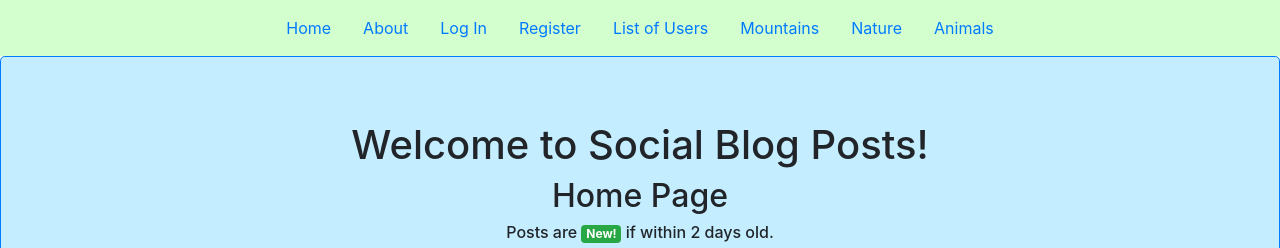
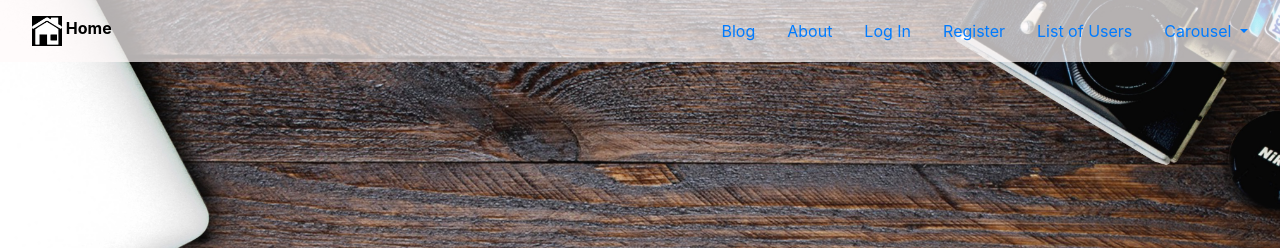
Before and after one commit to andyz123/AndyZhengBlog, a Flask app: page / in a window 1280 px wide. Shown: the top 248 px of the page. Run offline with Flask 2, Linux system fonts and the light colour scheme; data comes from the database, SQL or seed files in the repository; some libraries are stand-ins or nearby versions.

Commit message:
Huge Revamp PT.1
More to come.

```diff
--- a/BlogWebsiteProject/socialblogproject/core/views.py
+++ b/BlogWebsiteProject/socialblogproject/core/views.py
@@ -5,22 +5,30 @@ core = Blueprint('core', __name__)
 
 @core.route('/')
 def index():
+	return render_template('index.html')
+
+@core.route('/blog')
+def blog():
 	page = request.args.get('page', 1, type=int)
-	blog_posts = BlogPost.query.order_by(BlogPost.date.desc()).paginate(page=page,per_page=10)
-	return render_template('index.html', blog_posts = blog_posts)
+	blog_posts = BlogPost.query.order_by(BlogPost.date.desc()).paginate(page=page,per_page=5)
+	return render_template('blog.html', blog_posts = blog_posts)
 
 @core.route('/about')
 def about():
 	return render_template('about.html')
 
-@core.route('/mountains')
-def mountains():
-	return render_template('mountains.html')
+@core.route('/technology')
+def technology():
+	return render_template('technology.html')
+
+@core.route('/audiogear')
+def audiogear():
+	return render_template('audiogear.html')
+
+@core.route('/animals')
+def animals():
+	return render_template('animals.html')
 
 @core.route('/nature')
 def nature():
 	return render_template('nature.html')
-
-@core.route('/animals')
-def animals():
-	return render_template('animals.html')
--- /dev/null
+++ b/BlogWebsiteProject/socialblogproject/static/styles/styles.css
@@ -0,0 +1,3 @@
+#nav1{
+	background: rgba(255,250,250,0.7);
+}
--- a/BlogWebsiteProject/socialblogproject/templates/animals.html
+++ b/BlogWebsiteProject/socialblogproject/templates/animals.html
@@ -1,5 +1,6 @@
 {% extends 'base.html' %}
 {% block content %}
+
 <div class="container" align="center">
 <span class="badge badge-pill badge-warning">All images are found on Unsplashed.com </span>
 </div>
--- a/BlogWebsiteProject/socialblogproject/templates/base.html
+++ b/BlogWebsiteProject/socialblogproject/templates/base.html
@@ -5,14 +5,18 @@
 	<script src="https://code.jquery.com/jquery-3.3.1.slim.min.js" integrity="sha384-q8i/X+965DzO0rT7abK41JStQIAqVgRVzpbzo5smXKp4YfRvH+8abtTE1Pi6jizo" crossorigin="anonymous"></script>
 	<script src="https://cdnjs.cloudflare.com/ajax/libs/popper.js/1.14.6/umd/popper.min.js" integrity="sha384-wHAiFfRlMFy6i5SRaxvfOCifBUQy1xHdJ/yoi7FRNXMRBu5WHdZYu1hA6ZOblgut" crossorigin="anonymous"></script>
 	<script src="https://stackpath.bootstrapcdn.com/bootstrap/4.2.1/js/bootstrap.min.js" integrity="sha384-B0UglyR+jN6CkvvICOB2joaf5I4l3gm9GU6Hc1og6Ls7i6U/mkkaduKaBhlAXv9k" crossorigin="anonymous"></script>
-	<link rel="stylesheet" href="styles.css">
+	<link rel= "stylesheet" type= "text/css" href= "{{ url_for('static',filename='styles/styles.css') }}">
 	<title></title>
 </head>
 <body>
-	<nav class="navbar sticky-top navbar-light nav justify-content-center" style="background-color: #D3FFCE;" >
-	<ul class = 'nav justify-content-center'>
+	<nav class="navbar fixed-top navbar-light"  id="nav1" >
 		<li class ='nav-link'>
-			<a href="{{url_for('core.index')}}">Home</a>
+			<a href="{{url_for('core.index')}}">
+				<img src="/static/pics/home.png" width="30" height="30" class="d-inline-block align-top" alt=""><b><font color ='black'> Home</font></b></a>
+		</li>
+		<ul class="nav justify-content-end">
+		<li class ='nav-link'>
+			<a href="{{url_for('core.blog')}}">Blog</a>
 		</li>
 		<li class ='nav-link'>
 			<a href="{{url_for('core.about')}}">About</a>
@@ -37,18 +41,26 @@
 			<a href="{{url_for('users.register')}}">Register</a>
 		</li>
 		{% endif %}
+
 		<li class ='nav-link'>
 			<a href="{{url_for('users.list_of_users')}}">List of Users</a>
 		</li>
-		<li class ='nav-link'>
-			<a href="{{url_for('core.mountains')}}">Mountains</a>
-		</li>
-		<li class ='nav-link'>
-			<a href="{{url_for('core.nature')}}">Nature</a>
-		</li>
-		<li class ='nav-link'>
-			<a href="{{url_for('core.animals')}}">Animals</a>
-		</li>
+		<li class="nav-item dropdown">
+        <a class="nav-link dropdown-toggle" href="#" id="navbarDropdown" role="button" data-toggle="dropdown" aria-haspopup="true" aria-expanded="false">
+          Carousel
+        </a>
+        <div class="dropdown-menu" aria-labelledby="navbarDropdown">
+			<a class="dropdown-item" href="{{url_for('core.animals')}}">Animals</a>
+			<div class="dropdown-divider"></div>
+
+			<a class="dropdown-item" href="{{url_for('core.nature')}}">Nature</a>
+			<div class="dropdown-divider"></div>
+
+			<a class="dropdown-item" href="{{url_for('core.audiogear')}}">Audio Gear</a>
+			<div class="dropdown-divider"></div>
+
+			<a class="dropdown-item" href="{{url_for('core.technology')}}">Technology</a>
+
 	</ul>
 	</nav>
 
--- a/BlogWebsiteProject/socialblogproject/templates/index.html
+++ b/BlogWebsiteProject/socialblogproject/templates/index.html
@@ -1,57 +1,11 @@
 {% extends 'base.html' %}
 {% block content %}
-	<div class = 'jumbotron border border-primary' style="background-color: #C4EEFF;">
-		<div align="center">
-		<h1>Welcome to Social Blog Posts!</h1>
-		<h2>Home Page</h2>
-		<h6>Posts are <span class="badge badge-success">New!</span> if within 2 days old.</h6>
-		<img src="https://images.unsplash.com/photo-1534361960057-19889db9621e?ixlib=rb-1.2.1&ixid=eyJhcHBfaWQiOjEyMDd9&auto=format&fit=crop&w=500&q=60">
-		<br><br>
-		<h2>Please make sure to visit the About page! Thank you.</h2>
-		</div>
-	</div>
-
-	<div class = 'container' >
-
-		{% for post in blog_posts.items %}
-		<div class="jumbotron border border-dark"style="background-color: #C9E2E0;">
-		<div class="card text-center border border-danger"  >
-			 <div class="card-header border border-primary">
-    			<strong>
-    				Post #{{post.id}}
-    				{% if post.date + time > now %}
-    			<span class="badge badge-success">New!</span>
-
-    				{% endif %}
-    				</strong>
-  			</div>
-			<div class="card-body" >
-				<h2><a class="card-title" href="{{url_for('blog_posts.blog_post', blog_post_id = post.id)}}">{{post.title}}</a></h2>
-				Written by: <a href="{{url_for('users.user_posts', username = post.author.username)}}">{{post.author.username.upper()}}</a>
-				<p>Published on: <a href="{{url_for('blog_posts.blog_post_by_date', blog_post_id = post.id)}}">{{post.date.strftime('%m-%d-20%y')}}</a></p>
-				<a class = 'btn btn-primary' href="{{url_for('blog_posts.blog_post', blog_post_id = post.id)}}">Read here!</a>
-		</div>
-		</div>
-		</div>
-		{% endfor %}
-	</div>
-
-<nav aria-label = 'Page navigation example' style="background-color: #C4EEFF;">
-	<ul class="pagination justify-content-center pagination-lg" >
-		{% for page_num in blog_posts.iter_pages(left_edge=1, right_edge= 1, left_current=1, right_current = 2) %}
-			{% if blog_posts.page == page_num %}
-			<li class="page-item disabled">
-				<a class="page-link" href="{{ url_for('core.index', page = page_num) }}" >{{ page_num }}</a></li>
-			</li>
-			{% else %}
-			<li class="page-item">
-				<a class="page-link" href="{{ url_for('core.index',  page = page_num) }}">{{ page_num }}</a>
-			</li>
-			{% endif %}
-
-		{% endfor %}
 
 
-</nav>
+
+
+<body background="static/pics/homepage.jpg" id='bodyhome' style="background-size: 100% auto; background-repeat: no-repeat; background-color: #514c4c;">
+
+
 
 {% endblock %}
--- a/BlogWebsiteProject/socialblogproject/templates/styles.css
+++ b/BlogWebsiteProject/socialblogproject/templates/styles.css
@@ -1,3 +1,3 @@
-.h1{
-	background-color: 'black';
+#nav1{
+   background: rgba(255, 255, 255, 0.3);
 }
--- a/BlogWebsiteProject/socialblogproject/users/views.py
+++ b/BlogWebsiteProject/socialblogproject/users/views.py
@@ -79,7 +79,7 @@ def account():
 def user_posts(username):
 	page = request.args.get('page', 1, type = int)
 	user = User.query.filter_by(username = username).first_or_404()
-	blog_posts = BlogPost.query.filter_by(author=user).order_by(BlogPost.date.desc()).paginate(page = page, per_page = 5)
+	blog_posts = BlogPost.query.filter_by(author=user).order_by(BlogPost.date.desc()).paginate(page = page, per_page = 4)
 	return render_template('user_blog_posts.html', blog_posts = blog_posts, user= user)
 
 @users.route('/list_of_users')
```
Also changed, not shown: BlogWebsiteProject/socialblogproject/templates/audiogear.html (added, +72 -0 lines), BlogWebsiteProject/socialblogproject/templates/blog.html (added, +60 -0 lines), BlogWebsiteProject/socialblogproject/templates/mountains.html (deleted, +0 -70 lines), BlogWebsiteProject/socialblogproject/templates/technology.html (added, +70 -0 lines), BlogWebsiteProject/socialblogproject/static/pics/home.png (added), BlogWebsiteProject/socialblogproject/static/pics/homepage.jpg (added).
